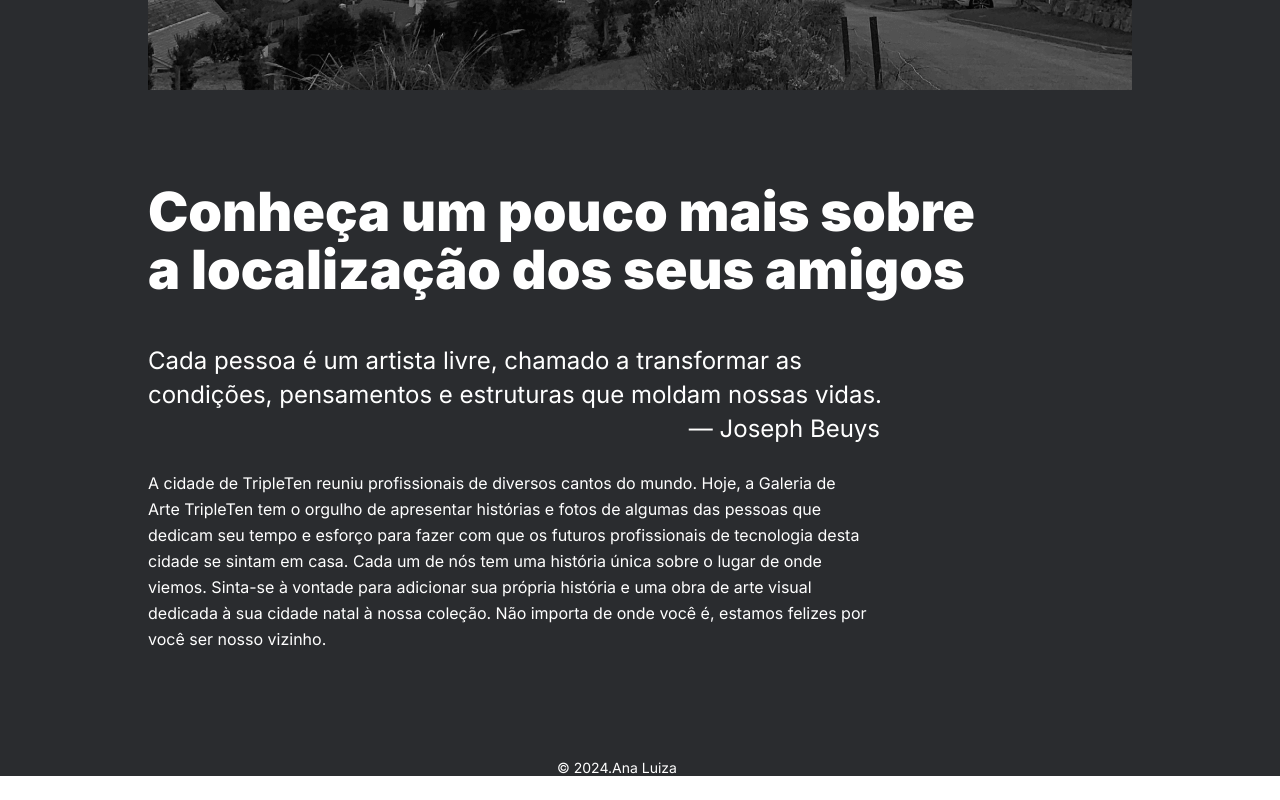
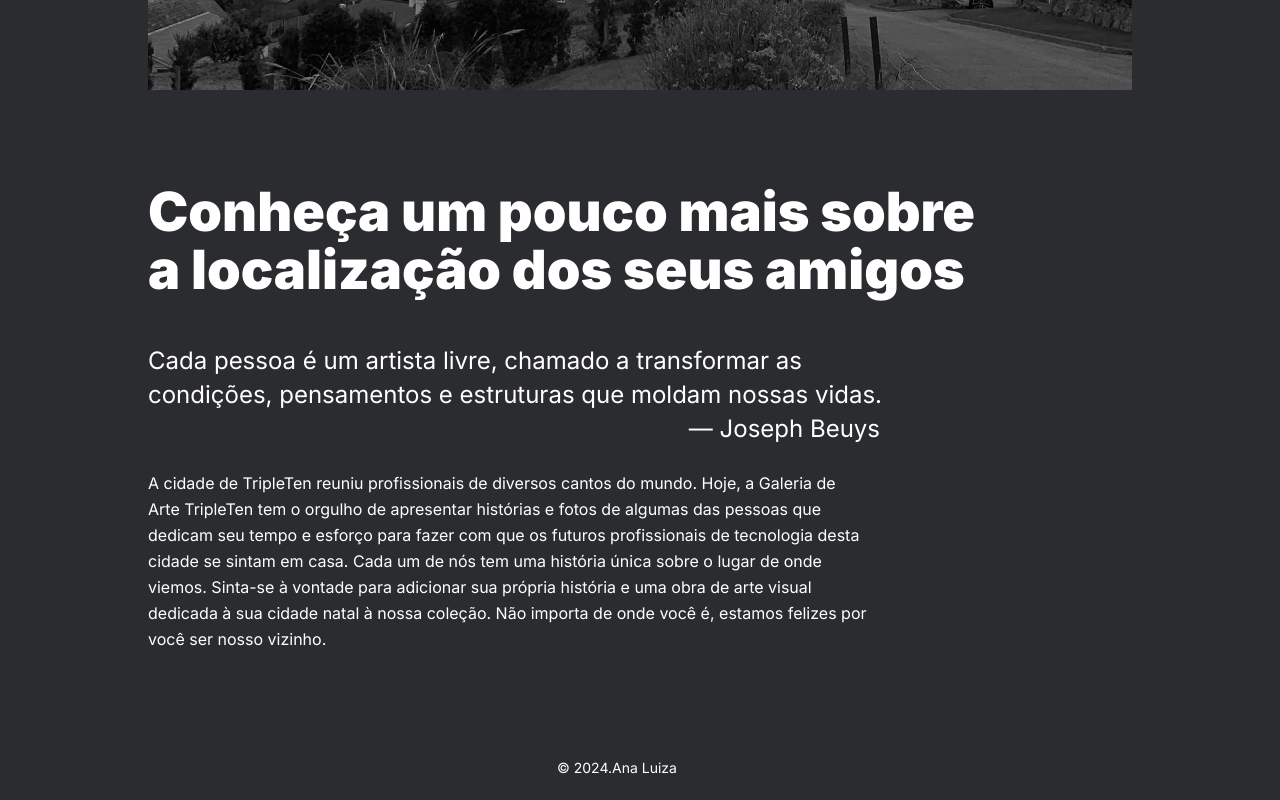
Before and after one commit to naahluoliveira/web_project_homeland, a plain HTML site: page index.html in a window 1280 px wide. Shown: the part 1087-1887 px from the top of the page. Drawn offline with Linux system fonts and the light colour scheme; files whose address does not match are found by name.

Commit message:
Ajusta o Css no footer

```diff
--- a/blocks/footer.css
+++ b/blocks/footer.css
@@ -4,5 +4,6 @@
   font-weight: 400;
   font-size: 14px;
   line-height: 16px;
-  margin: 0 auto 24px;
+  margin: 0 auto;
+  padding-bottom: 24px;
 }
```
Also changed, not shown: vendor/fonts/InterVariable.ttf (added).
